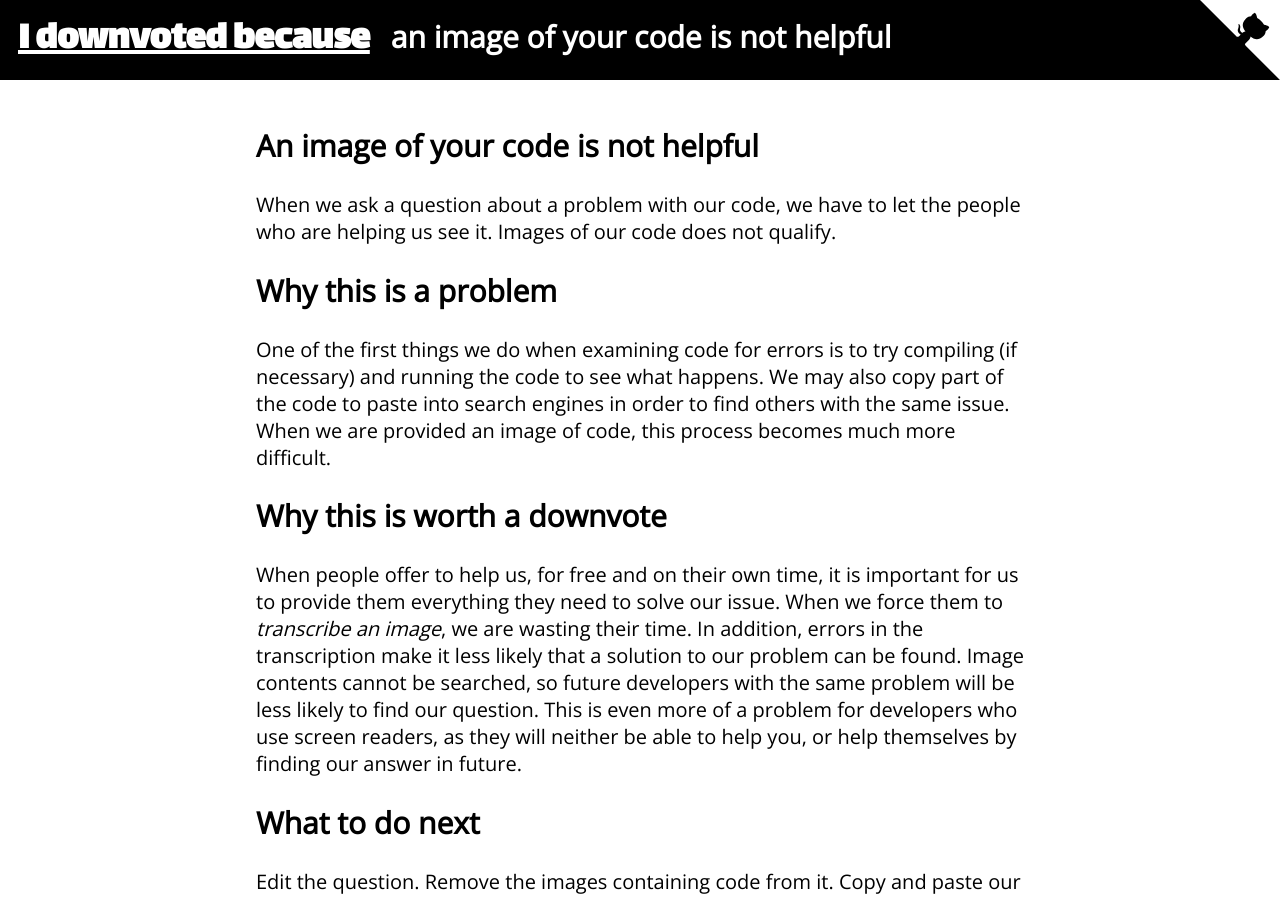
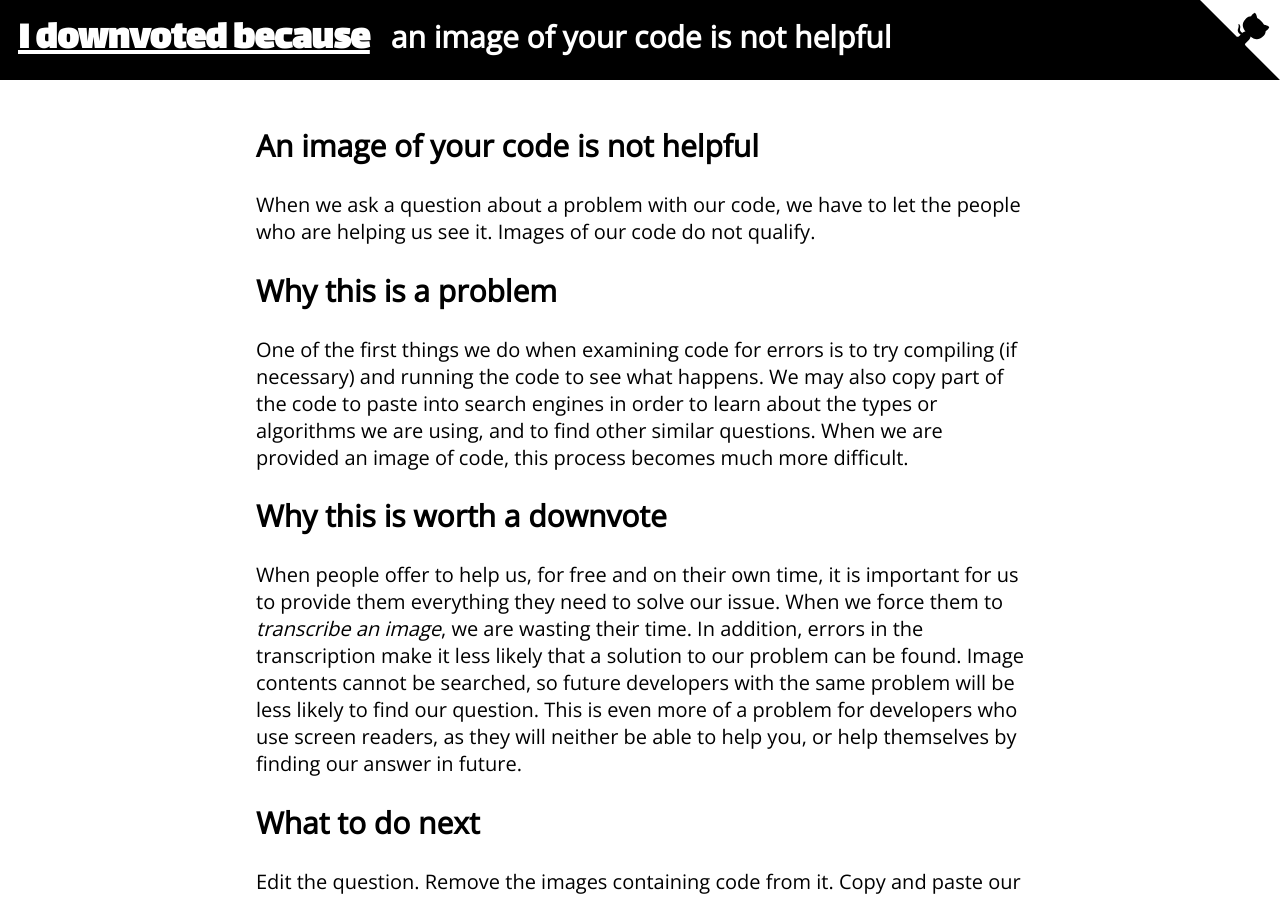
Before and after one commit to WillSullivan/idownvotedbecause, a Jekyll site: the page built from stackoverflow/imageofcode.md, in a window 1280 px wide and 900 px high. Built offline with Jekyll 4.4.1, drawn with Linux system fonts in a browser that asks for light colours; comment, search, counter and statistics services are not loaded.

Commit message:
Update imageofcode.md

```diff
--- a/stackoverflow/imageofcode.md
+++ b/stackoverflow/imageofcode.md
@@ -9,10 +9,10 @@ redirect_from:
   - imagesofyourcode
 ---
 ## An image of your code is not helpful {#introduction}
-{::comment}In this paragraph, give the user the tl;dr lowdown. {:/}When we ask a question about a problem with our code, we have to let the people who are helping us see it. Images of our code does not qualify.
+{::comment}In this paragraph, give the user the tl;dr lowdown. {:/}When we ask a question about a problem with our code, we have to let the people who are helping us see it. Images of our code do not qualify.
 
 ## Why this is a problem {#whythisisaproblem}
-{::comment}In this section, detail why the post has problems{:/}One of the first things we do when examining code for errors is to try compiling (if necessary) and running the code to see what happens. We may also copy part of the code to paste into search engines in order to find others with the same issue. When we are provided an image of code, this process becomes much more difficult.
+{::comment}In this section, detail why the post has problems{:/}One of the first things we do when examining code for errors is to try compiling (if necessary) and running the code to see what happens. We may also copy part of the code to paste into search engines in order to learn about the types or algorithms we are using, and to find other similar questions. When we are provided an image of code, this process becomes much more difficult.
 
 ## Why this is worth a downvote {#whythisisworthadownvote}
 {::comment}In this section, you can describe why the problem is worth a downvote within the community in which it was posted{:/}When people offer to help us, for free and on their own time, it is important for us to provide them everything they need to solve our issue. When we force them to *transcribe an image*, we are wasting their time. In addition, errors in the transcription make it less likely that a solution to our problem can be found. Image contents cannot be searched, so future developers with the same problem will be less likely to find our question. This is even more of a problem for developers who use screen readers, as they will neither be able to help you, or help themselves by finding our answer in future.
```
